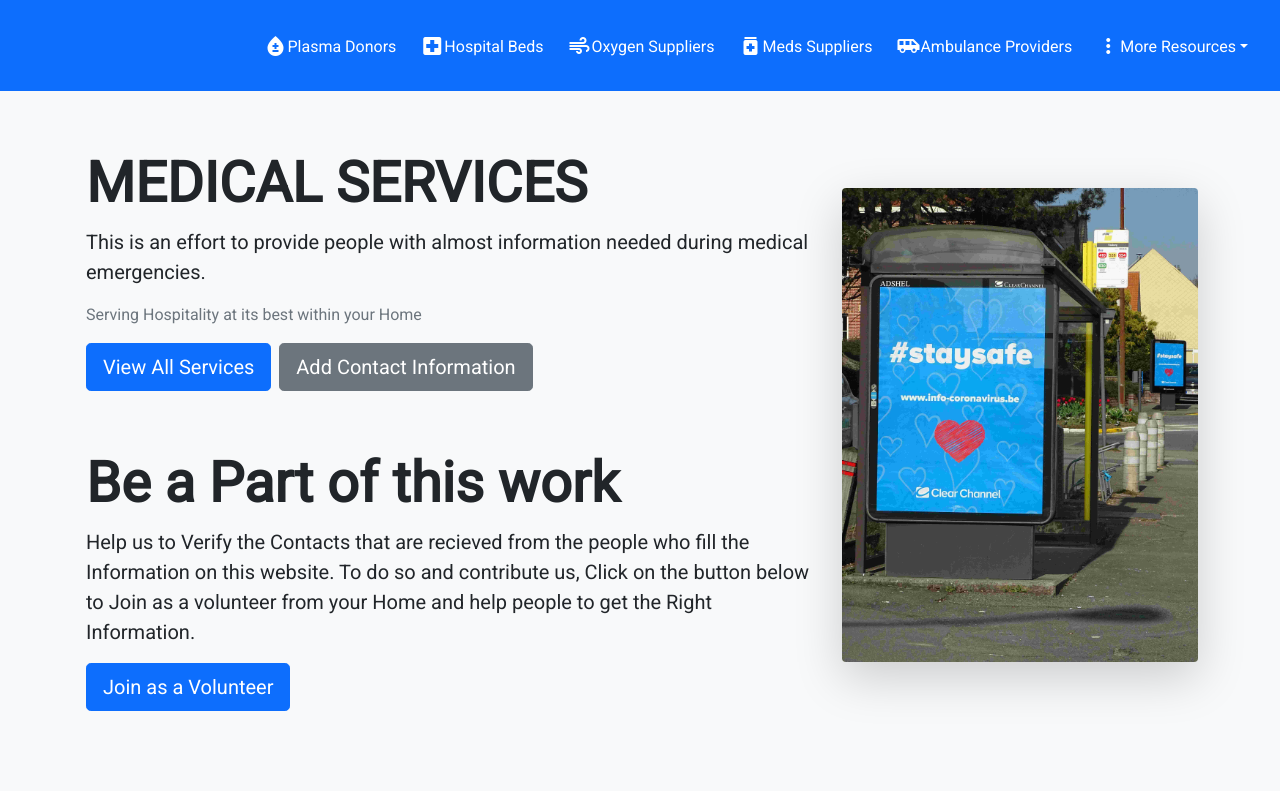
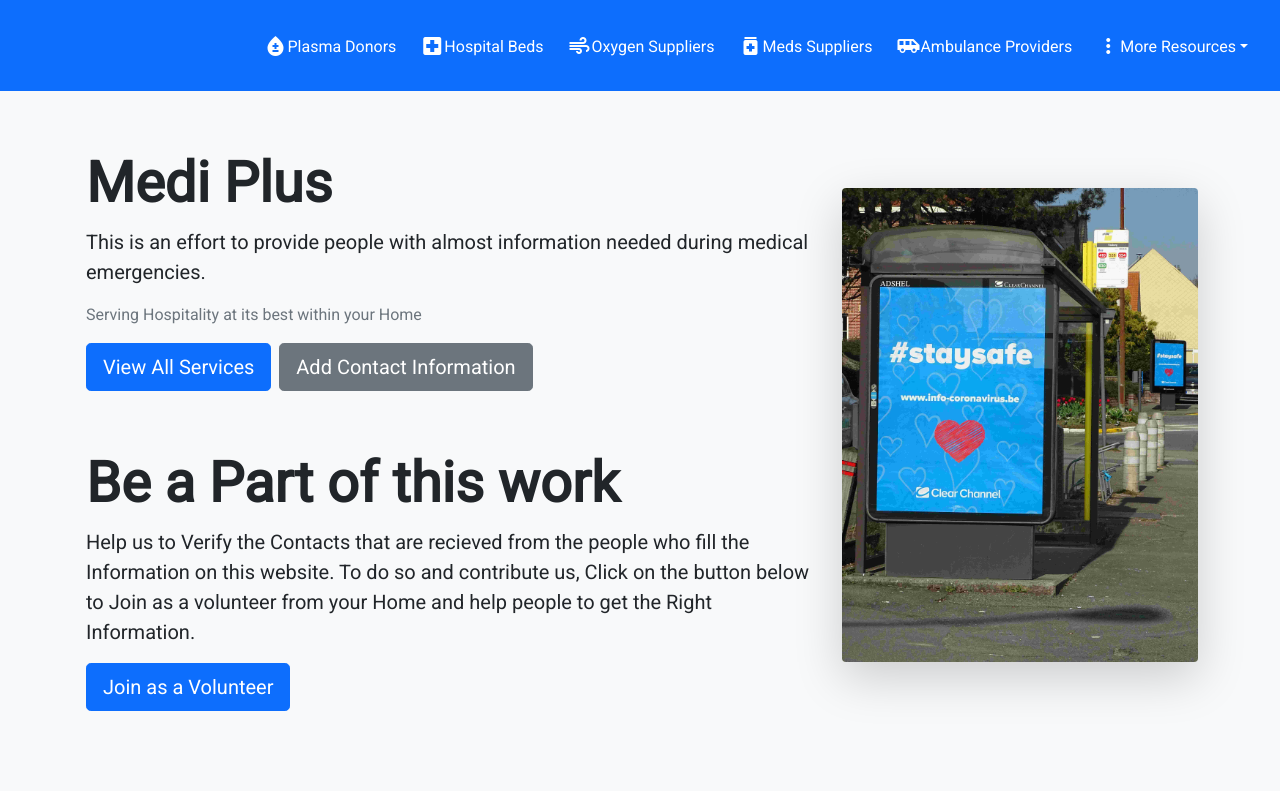
Before and after one commit to aLamba570/Medi_Plus_health_Assistance, a React (Create React App) app in the folder frontend/: page / in a window 1280 px wide. Shown: the top 800 px of the page. Built offline with nearby package versions, Linux system fonts and the light colour scheme.

Commit message:
Update FrontPage.jsx

```diff
--- a/frontend/src/components/FrontPage/FrontPage.jsx
+++ b/frontend/src/components/FrontPage/FrontPage.jsx
@@ -17,7 +17,7 @@ const FrontPage = () => {
                 </div>
 
                 <div className="col-lg-8 col-md-12 col-sm-12 d-col-lg-8 d-col-md-6 d-col-sm-12 p-3">
-                    <h1 className="display-4 fw-bold lh-1 mb-3">MEDICAL SERVICES</h1>
+                    <h1 className="display-4 fw-bold lh-1 mb-3">Medi Plus</h1>
                     <p className="lead">
                         This is an effort to provide people with almost information needed during medical emergencies.
                     </p>
```
